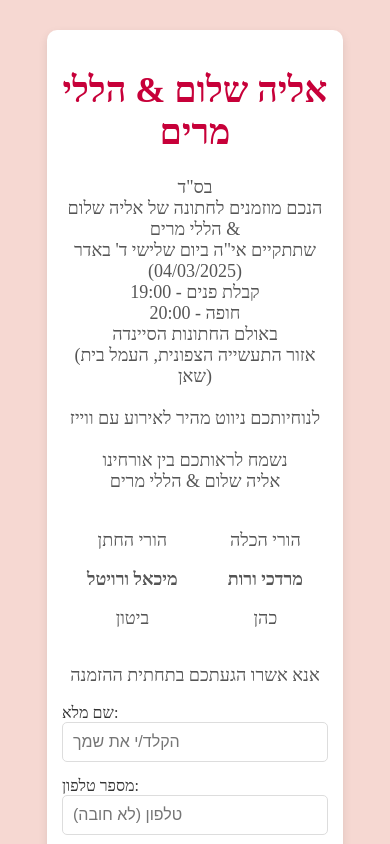
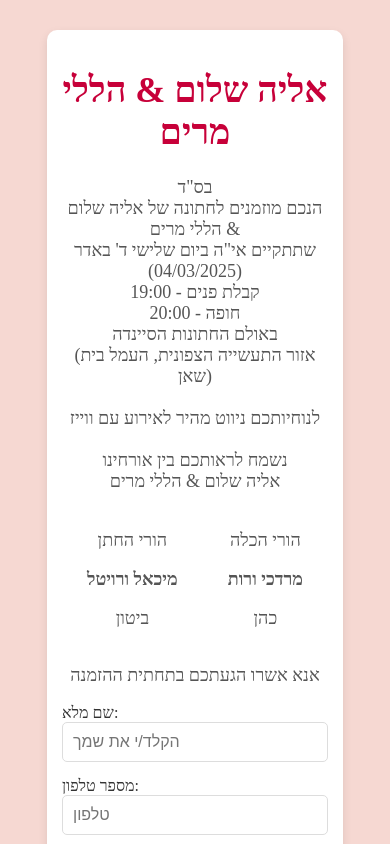
Before and after one commit to yishai946/wedding, a React (Create React App) app: page / in a window 390 px wide. Shown: the top 844 px of the page. Built offline with nearby package versions, Linux system fonts and the light colour scheme; the HTML template or start-up script is replaced by a standard one.

Commit message:
made phone required field and added maybe option for attending

```diff
--- a/src/components/Form.jsx
+++ b/src/components/Form.jsx
@@ -31,7 +31,6 @@ const Form = () => {
     setLoading(true);
 
     try {
-      if (phone.trim().length > 0) {
       // Validate phone number format: 05X-XXX-XXXX
       const phoneRegex = /^05\d([-]{0,1})\d{3}([-]{0,1})\d{4}$/;
       if (!phoneRegex.test(phone)) {
@@ -45,15 +44,13 @@ const Form = () => {
         setLoading(false);
         return;
       }
-      }
 
       const timestamp = new Date().getTime().toString();
-      const attending = isAttending === "yes";
 
       await setDoc(doc(db, "guests", timestamp), {
         name,
-        isAttending: attending,
-        guests: attending ? +guests : 0, // Convert guests to number only if attending
+        isAttending,
+        guests: isAttending == "yes" ? +guests : 0,
         phone,
       });
 
@@ -124,7 +121,7 @@ const Form = () => {
                 type="text"
                 value={phone}
                 onChange={(e) => setPhone(e.target.value)}
-                placeholder="טלפון (לא חובה)"
+                placeholder="טלפון"
               />
             </label>
             <label>
@@ -139,6 +136,7 @@ const Form = () => {
                 </option>
                 <option value="yes">כן</option>
                 <option value="no">לא</option>
+                <option value="maybe">אולי</option>
               </select>
             </label>
             {isAttending === "yes" && (
```
Lines whose indentation alone changed are shown as unchanged.
